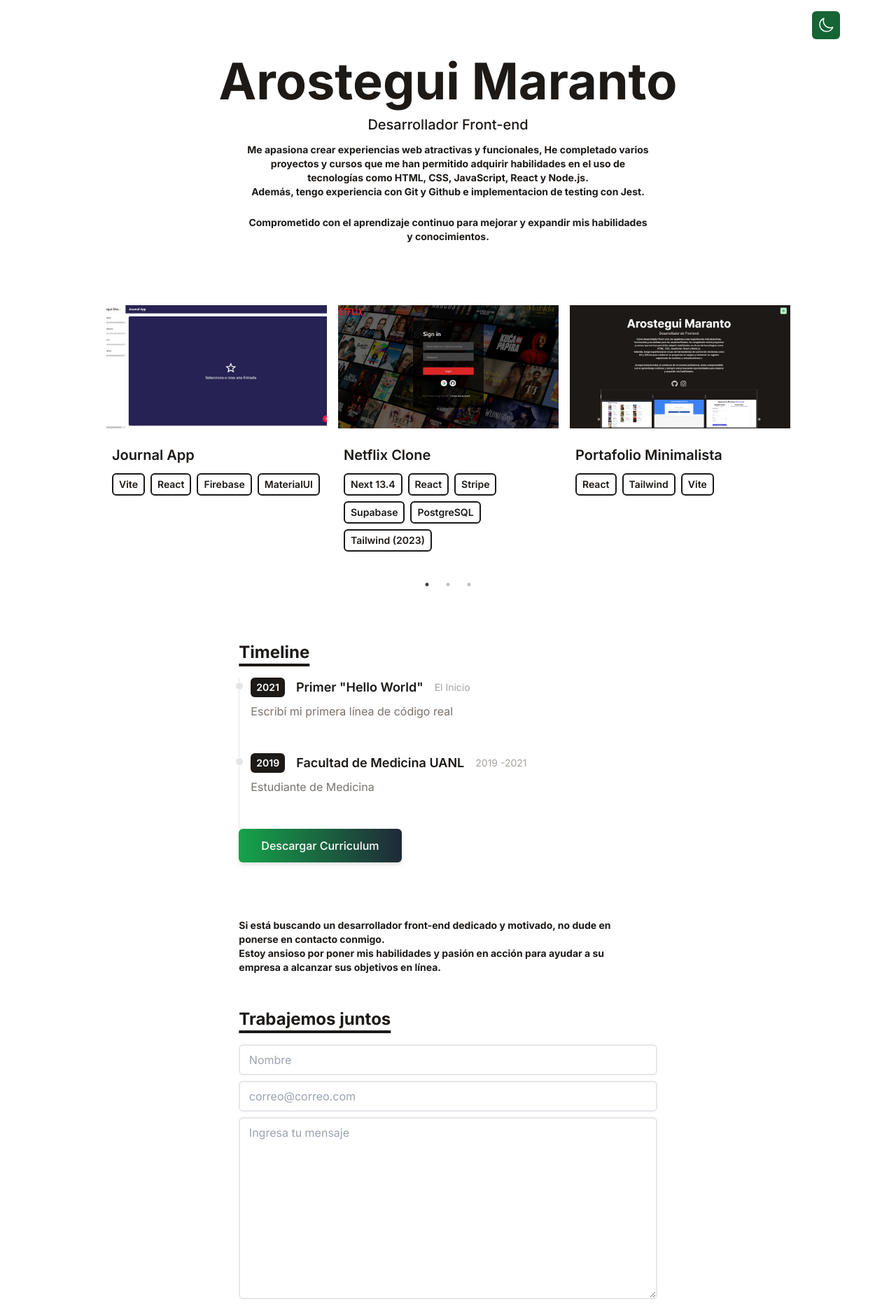
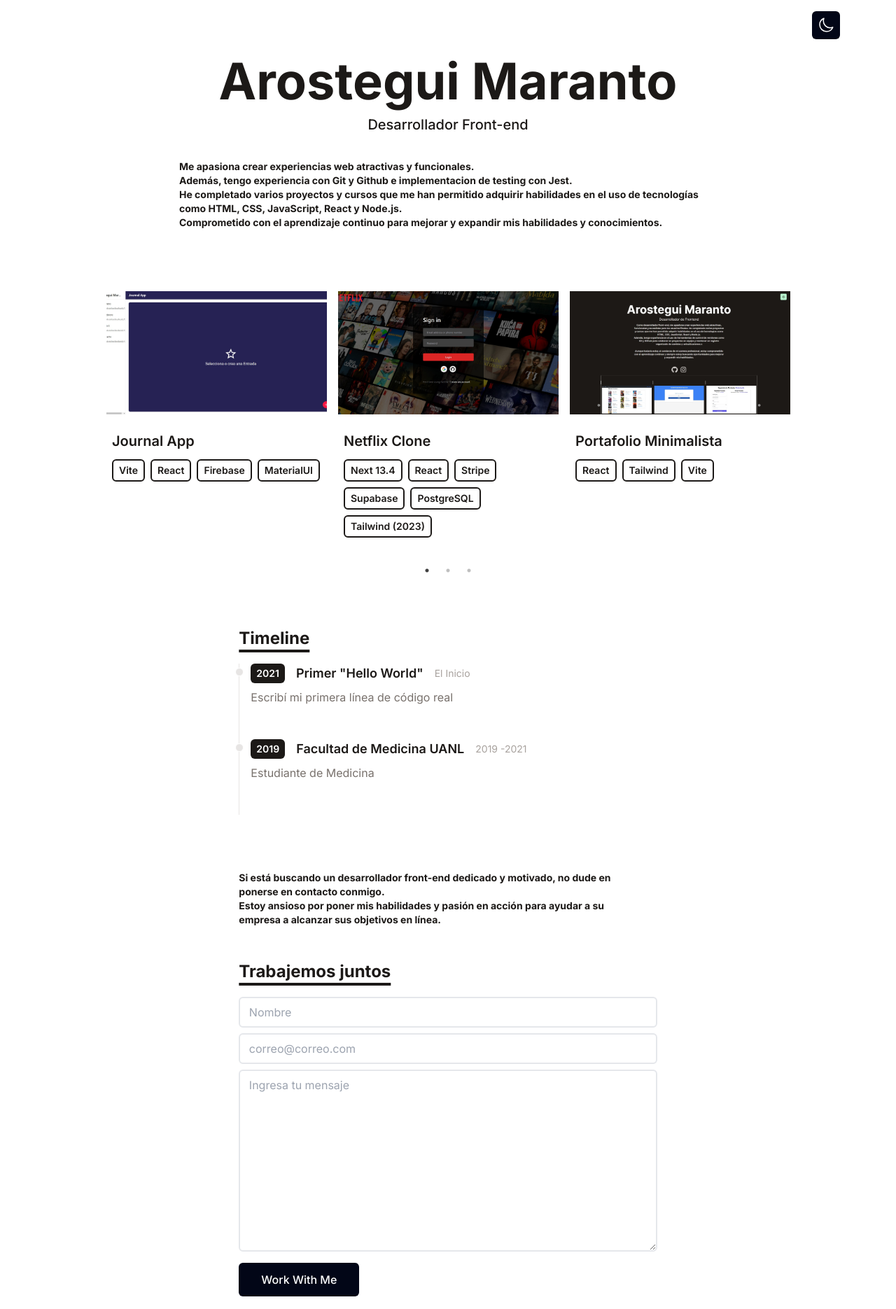
Before and after one commit to arosteguimaranto/portafolio-minimalista, a React (Vite) app: page / in a window 1280 px wide. Shown: the top 1870 px of the page at 70% size. Built offline with nearby package versions, Linux system fonts and the light colour scheme.

Commit message:
feat: restructura del diseño

```diff
--- a/src/App.jsx
+++ b/src/App.jsx
@@ -72,8 +72,7 @@ function App() {
       <button
         type='button'
         onClick={handleThemeSwitch}
-        className='fixed p-2 z-10 right-20 top-4 bg-green-800
-        dark:bg-green-200
+        className='fixed p-2 z-10 right-20 top-4 bg-slate-950 dark:bg-slate-200
          text-lg rounded-md'
       >
         {theme === 'dark' ? sun : moon}
--- a/src/components/Contact.jsx
+++ b/src/components/Contact.jsx
@@ -40,9 +40,7 @@ export const Contact = () => {
           <button
             type='submit'
             className='text-center inline-block
-          px-8 py-3 w-max text-base font-medium rounded-md text-white
-          bg-gradient-to-r from-green-600
-          to-gray-800 drop-shadow-md
+          px-8 py-3 w-max text-base font-medium rounded-md text-white bg-slate-950 dark:bg-slate-50 dark:text-black
           hover:stroke-white'
           >
             Work With Me
--- a/src/components/Intro.jsx
+++ b/src/components/Intro.jsx
@@ -2,14 +2,21 @@
 
 export const Intro = () => {
   return (
-    <div className='flex items-center justify-center  flex-col text-center pt-20 pb-6'>
+    <div className='flex items-center justify-center  flex-col  pt-20 pb-6'>
     <h1 className='text-4xl md:text-7xl dark:text-white mb-1 md:mb-3 font-bold'> Arostegui Maranto</h1>
     <p className='text-base md:text-xl mb-3 font-medium'> Desarrollador Front-end </p>
-    <p className='text-sm max-w-xl mb-6 font-bold'>  Me apasiona crear experiencias web atractivas y funcionales, He completado varios proyectos y cursos que me han permitido adquirir habilidades en el uso de tecnologías como HTML, CSS, JavaScript, React y Node.js.
+    <br/>
+    <div>
+    <p className='text-sm max-w-3xl mb-6 font-bold'>  Me apasiona crear experiencias web atractivas y funcionales.
     <br/>
     Además, tengo experiencia con Git y Github e implementacion de testing con Jest.
+    <br/>
+    He completado varios proyectos y cursos que me han permitido adquirir habilidades en el uso de tecnologías como HTML, CSS, JavaScript, React y Node.js.
+    <br/>
+    Comprometido con el aprendizaje continuo para mejorar y expandir mis habilidades y conocimientos.
     </p>
-    <h3 className="text-sm max-w-xl mb-6 font-bold">  Comprometido con el aprendizaje continuo para mejorar y expandir mis habilidades y conocimientos.</h3>
+    </div>
+
 
     </div>
   )
--- a/src/components/Timeline.jsx
+++ b/src/components/Timeline.jsx
@@ -26,14 +26,14 @@ export const Timeline = () => {
           />
         ))}
 
-        <a
+        { /*<a
 
           className='text-center inline-block px-8 py-3 w-max text-base font-medium rounded-md text-white bg-gradient-to-r from-green-600 to-gray-800 drop-shadow-md hover:stroke-white'
           href="/public/ArosCV-E4.pdf"
           download={cvAros}
           >
           Descargar Curriculum
-        </a>
+        </a> */}
       </div>
     </div>
 
```
